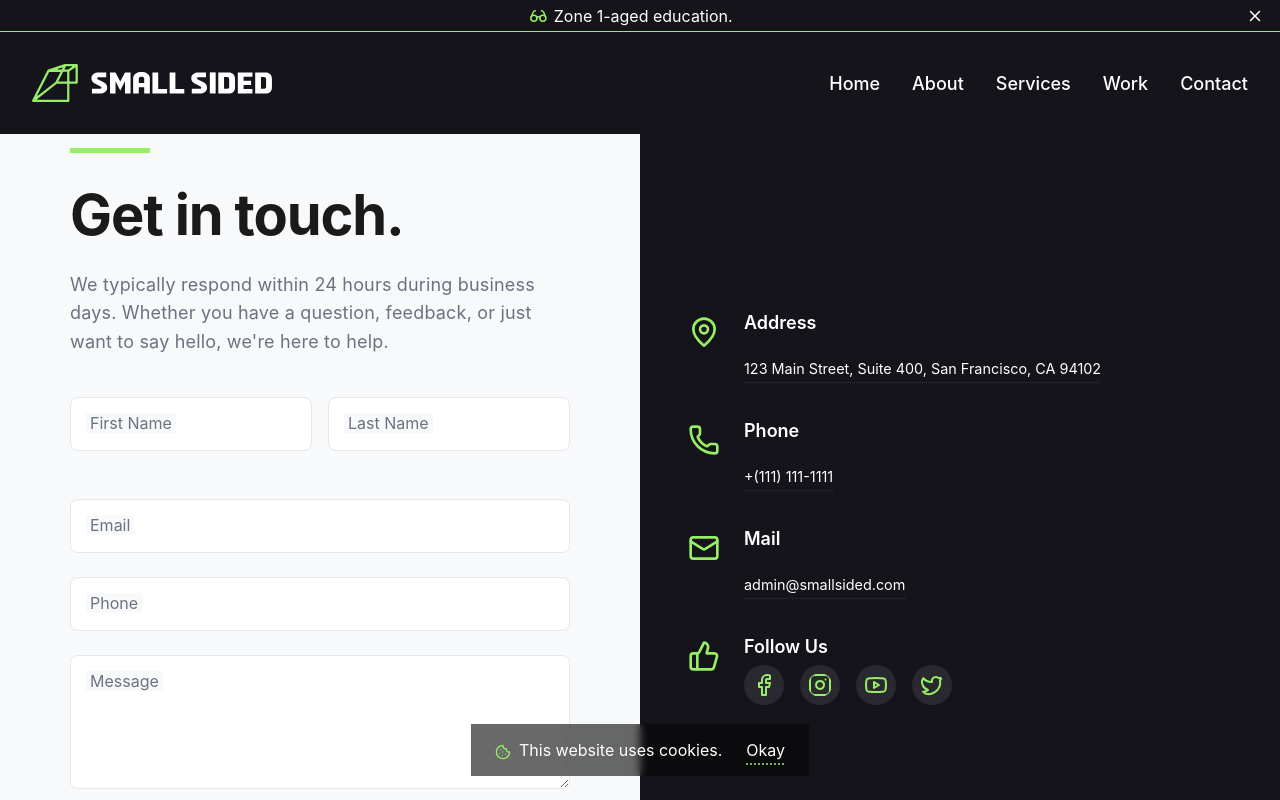
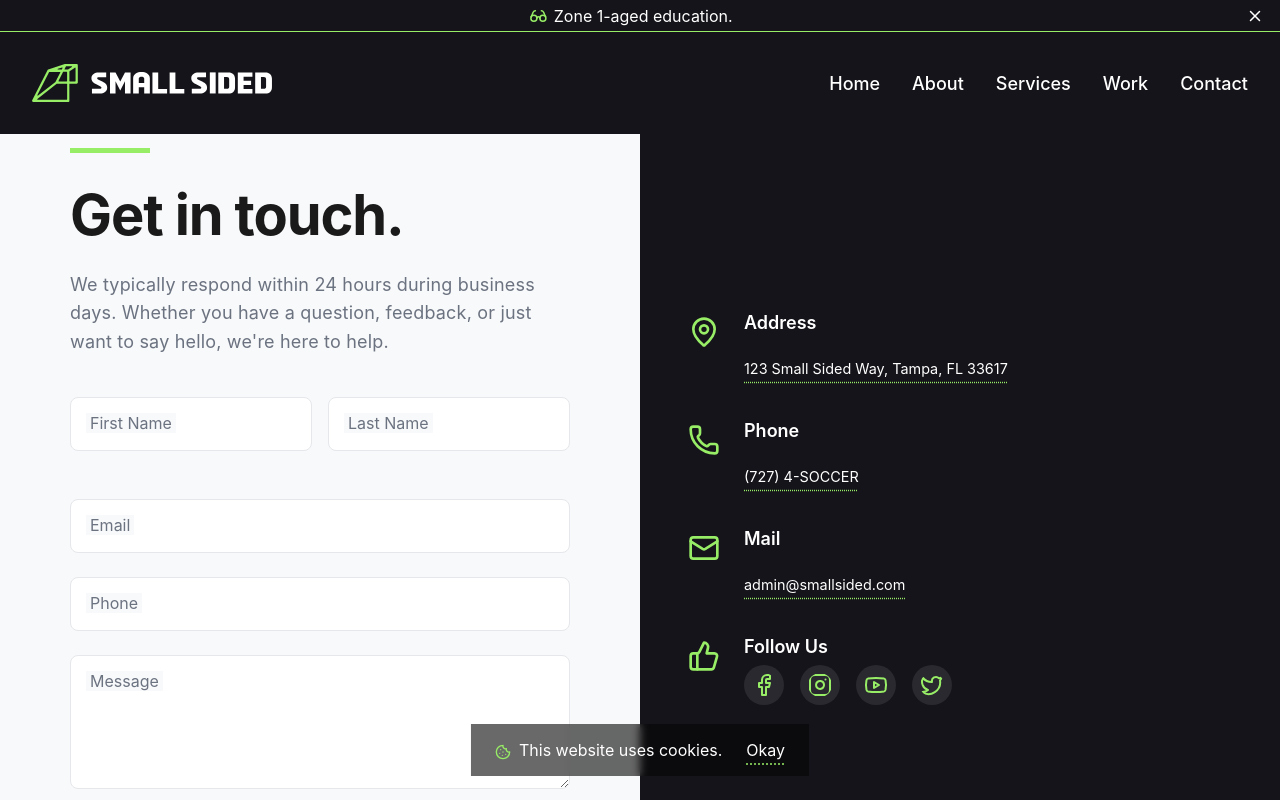
Before and after one commit to coreymaret/smallsided, a React (Vite) app: page /contact in a window 1280 px wide. Shown: the top 800 px of the page. Built offline with nearby package versions, Linux system fonts and the light colour scheme.

Commit message:
Edited contact styling

```diff
--- a/src/pages/Contact/Contact.module.scss
+++ b/src/pages/Contact/Contact.module.scss
@@ -197,7 +197,7 @@
     line-height: 1.6;
     text-decoration-line: underline;
     text-decoration-style: dotted;
-    text-decoration-color: #2a2930;
+    text-decoration-color: #98ED66;
     text-underline-offset: 8px;
     display: inline-block;
     cursor: pointer;
--- a/src/pages/Contact/Contact.tsx
+++ b/src/pages/Contact/Contact.tsx
@@ -144,7 +144,7 @@ const Contact: React.FC = () => {
           <MapPin className={styles.contactIcon} size={32} />
           <div className={styles.contactInfo}>
             <h3>Address</h3>
-            <p>123 Main Street, Suite 400, San Francisco, CA 94102</p>
+            <p>123 Small Sided Way, Tampa, FL 33617</p>
           </div>
         </div>
 
@@ -152,7 +152,7 @@ const Contact: React.FC = () => {
           <Phone className={styles.contactIcon} size={32} />
           <div className={styles.contactInfo}>
             <h3>Phone</h3>
-            <p>+(111) 111-1111</p>
+            <p>(727) 4-SOCCER</p>
           </div>
         </div>
 
```
